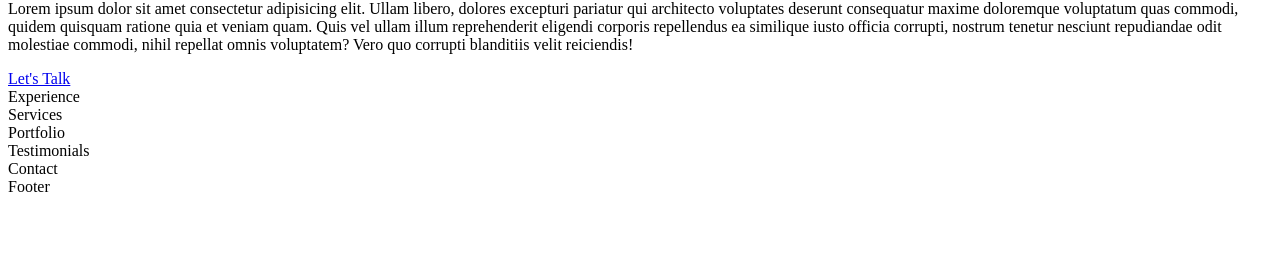
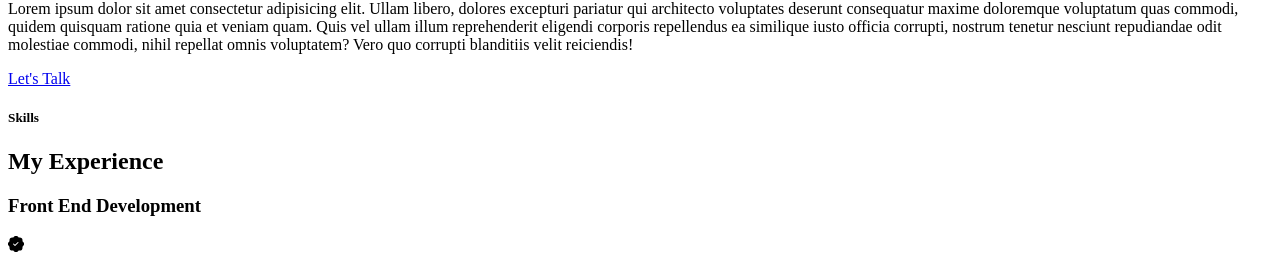
Before and after one commit to ichetanmittal/Portfolio, a React (Create React App) app in the folder react-portfolio-website/: page / in a window 1280 px wide. Shown: the part 688-945 px from the top of the page. Before the commit the page ends 892 px from the top, so only its background shows below. Built offline with nearby package versions, Linux system fonts and the light colour scheme.

Commit message:
Experience Section Started

```diff
--- a/react-portfolio-website/package.json
+++ b/react-portfolio-website/package.json
@@ -36,5 +36,8 @@
       "last 1 firefox version",
       "last 1 safari version"
     ]
+  },
+  "devDependencies": {
+    "@babel/plugin-proposal-private-property-in-object": "^7.21.11"
   }
 }
--- a/react-portfolio-website/src/components/experience/Experience.jsx
+++ b/react-portfolio-website/src/components/experience/Experience.jsx
@@ -1,9 +1,24 @@
 import React from 'react'
 import './experience.css'
+import {BsPatchCheckFill} from 'react-icons/bs'
 
 const Experience = () => {
   return (
-    <section id='experience'>Experience</section>
+    <section id='experience'>
+      <h5>Skills</h5>
+      <h2>My Experience</h2>
+
+      <div className='container experience__container'>
+        <div className='experience__frontend'>
+          <h3>Front End Development</h3>
+          <div className='experience__content'>
+            <article className='experience__backend'>
+                  <BsPatchCheckFill />
+            </article>
+          </div>
+        </div>
+      </div>
+    </section>
   )
 }
 
```
Also changed, not shown: 2 other files (tests, documents, lock files or other folders).
